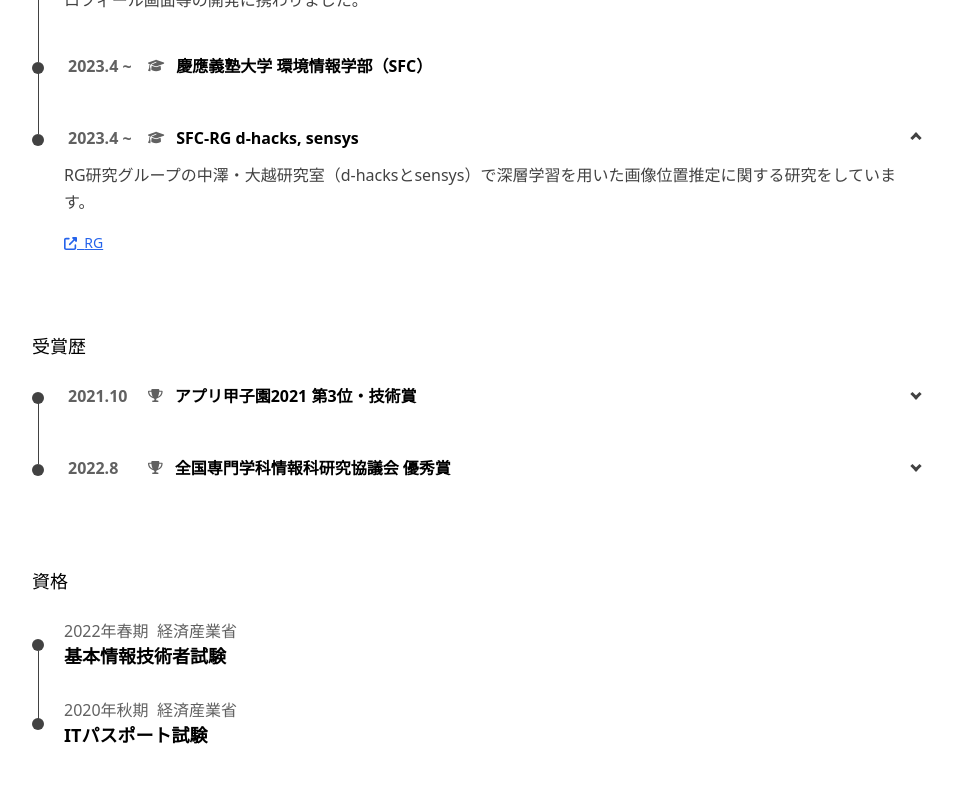
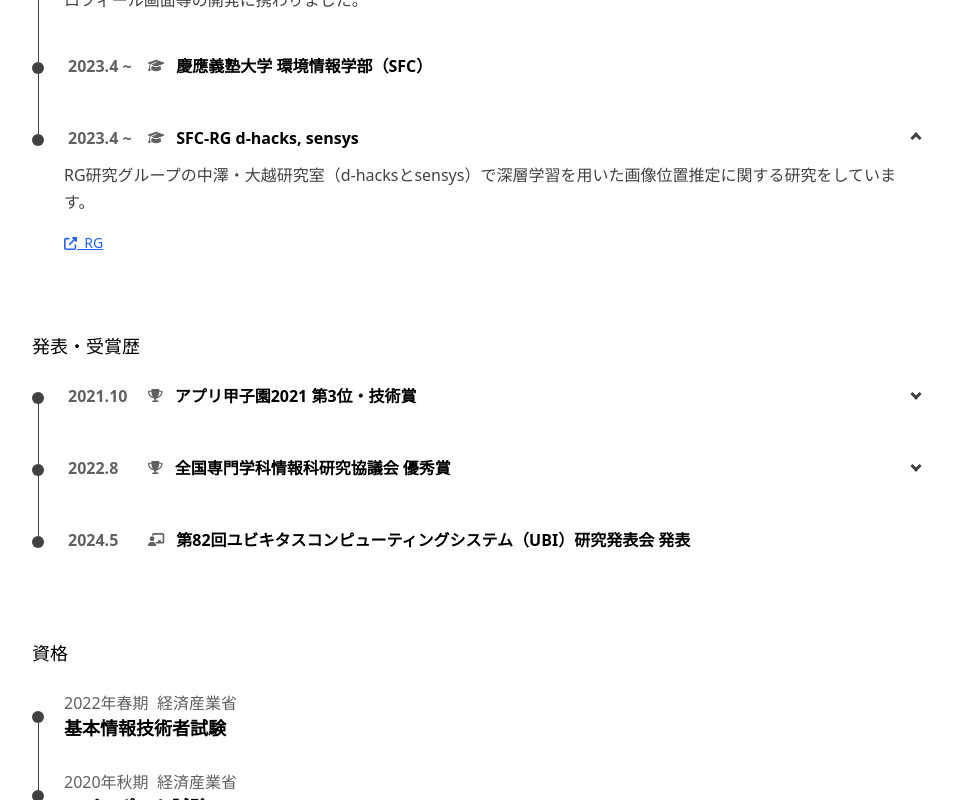
Before and after one commit to sakusaku3939/my-page, a Next.js app: page /profile in a window 1280 px wide. Shown: the part 558-1358 px from the top of the page, without its empty margins (164-1117 px from the left). Built offline with nearby package versions, Linux system fonts and the light colour scheme.

Commit message:
Add presentations

```diff
--- a/src/pages/profile/index.tsx
+++ b/src/pages/profile/index.tsx
@@ -2,7 +2,7 @@ import index from "@/styles/index.module.css";
 import Head from "next/head";
 import HamburgerMenu from "@/components/molecule/HamburgerMenu/HamburgerMenu";
 import { Timeline, TimeLineItem, TimeLineLink } from "@/components/organism/Timeline/Timeline";
-import { faBriefcase, faGraduationCap, faTrophy } from "@fortawesome/free-solid-svg-icons";
+import { faBriefcase, faChalkboardTeacher, faGraduationCap, faTrophy } from "@fortawesome/free-solid-svg-icons";
 import { Qualification, QualificationItem } from "@/components/organism/Qualification/Qualification";
 
 const Index = () => {
@@ -45,7 +45,7 @@ const Index = () => {
           </TimeLineItem>
         </Timeline>
 
-        <h1 className={index.h1}>受賞歴</h1>
+        <h1 className={index.h1}>発表・受賞歴</h1>
         <Timeline>
           <TimeLineItem date="2021.10" icon={faTrophy} title="アプリ甲子園2021 第3位・技術賞">
             アプリ甲子園2021にて、プレゼン原稿表示アプリ「Presc」を発表しました。1次・2次選考を通過し、決勝大会で第3位と技術賞を頂きました。
@@ -62,6 +62,8 @@ const Index = () => {
             高校の情報科設置校が集まって年に1度開催する研究協議会にて、Prescを発表しました。生徒表彰にて優秀賞を頂きました。
             <br />
           </TimeLineItem>
+          <TimeLineItem date="2024.5" icon={faChalkboardTeacher} title="第82回ユビキタスコンピューティングシステム（UBI）研究発表会 発表">
+          </TimeLineItem>
         </Timeline>
 
         <h1 className={index.h1}>資格</h1>
```
